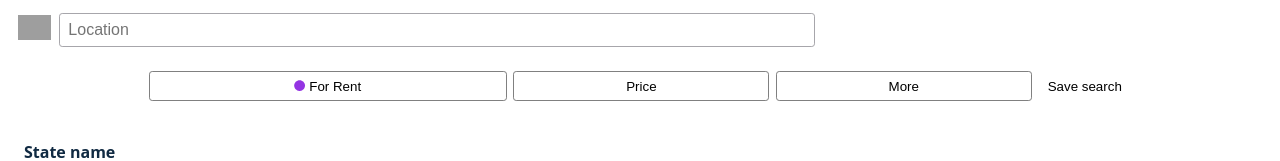
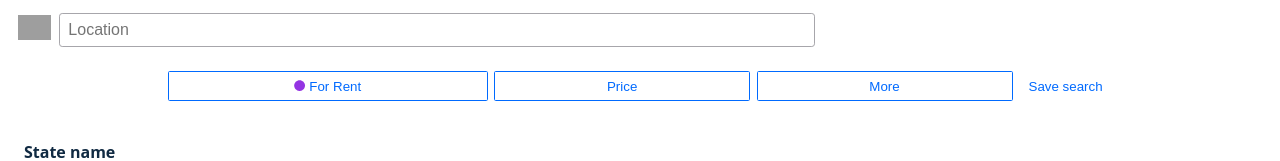
Before and after one commit to AbdullatifSadiq/zillowClone-react, a React (Create React App) app: page / in a window 1280 px wide. Shown: the top 161 px of the page. Built offline with nearby package versions, Linux system fonts and the light colour scheme; grey boxes are pictures that could not be loaded.

Commit message:
nothing deep

```diff
--- a/src/Components/HomesDisplay.js
+++ b/src/Components/HomesDisplay.js
@@ -53,7 +53,7 @@ const HomesDisplay = () => {
       </div>
       <div className='variables-nav'>
         {/* make this part dynamic to container for 'For Sale' as well */}
-        <button className='rent-sale-btn' style={{ width: '28%' }}>
+        <button className='rent-sale-btn' style={{ width: '25%' }}>
           <FaCircle style={{ fontSize: '0.7rem', color: '#9434E3' }} /> For Rent
         </button>
         <button className='rent-sale-btn' style={{ width: '20%' }}>
--- a/src/main.css
+++ b/src/main.css
@@ -497,12 +497,13 @@ nav {
   justify-content: center;
 }
 .rent-sale-btn {
+  color: #006aff;
   padding-inline: 0.6rem;
   margin-inline: 0.2rem;
   height: 30px;
   min-width: 44px;
-  border: 0.05rem solid gray;
-  border-radius: 0.2rem;
+  border: 0.05rem solid #006aff;
+  border-radius: 0.1rem;
   background-color: transparent;
 }
 .homes {
```
